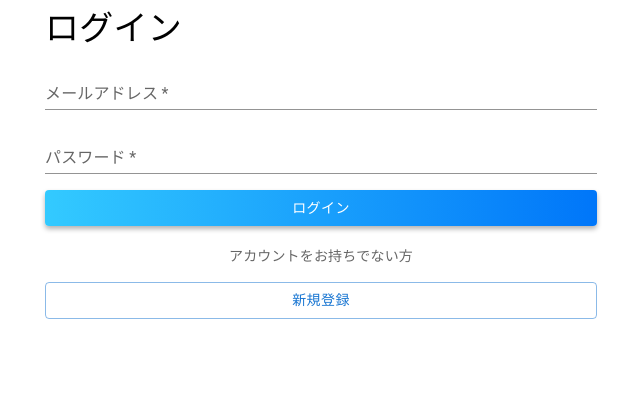
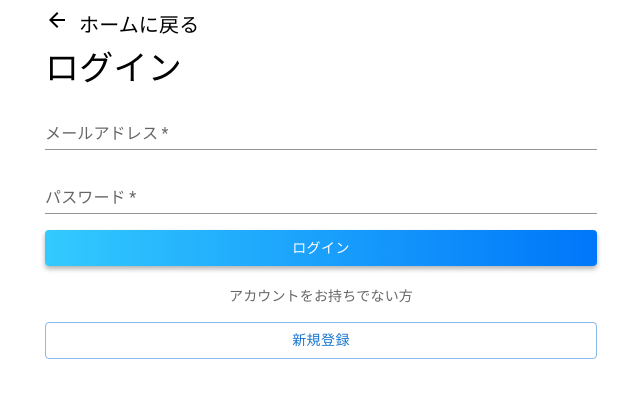
Before and after one commit to KHashimoto3/FormCoder_FRONT, a React (Vite) app: page /login in a window 1280 px wide. Shown: the top 398 px of the page, without its empty margins (319-959 px from the left). Built offline with nearby package versions, Linux system fonts and the light colour scheme; no server answers.

Commit message:
ログイン画面に戻るボタンを配置した。

```diff
--- a/src/components/common/TitleBar.tsx
+++ b/src/components/common/TitleBar.tsx
@@ -182,7 +182,7 @@ export const TitleBar = () => {
             <>
               <Box sx={{ flexGrow: 0.03, display: { xs: "none", md: "flex" } }}>
                 <Typography variant="body1" sx={{ color: "#000" }}>
-                  ユーザー名
+                  ようこそ
                 </Typography>
               </Box>
               <Box sx={{ flexGrow: 0 }}>
--- a/src/components/features/login/Login.tsx
+++ b/src/components/features/login/Login.tsx
@@ -10,6 +10,8 @@ import { useState } from "react";
 import { signInWithEmailAndPassword, signOut } from "firebase/auth";
 import { auth } from "../../../firebase";
 import { useCookies } from "react-cookie";
+
+import ArrowBackIcon from "@mui/icons-material/ArrowBack";
 
 export const Login = () => {
   const buttonStyle = {
@@ -70,6 +72,18 @@ export const Login = () => {
   return (
     <div>
       <Container maxWidth="sm">
+        <Typography
+          variant="h6"
+          component="div"
+          onClick={() => {
+            location.href = "/";
+          }}
+          sx={{ cursor: "pointer" }}
+          gutterBottom
+        >
+          <ArrowBackIcon sx={{ marginRight: "10px" }} />
+          ホームに戻る
+        </Typography>
         <Typography variant="h4" component="div" gutterBottom>
           ログイン
         </Typography>
```
